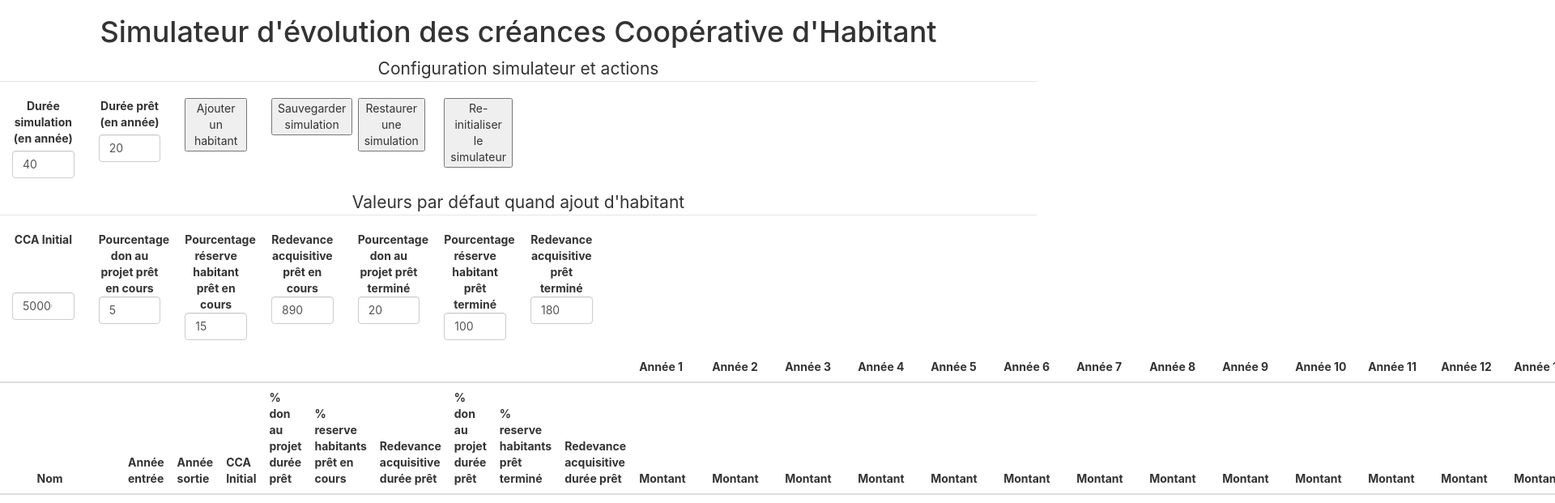
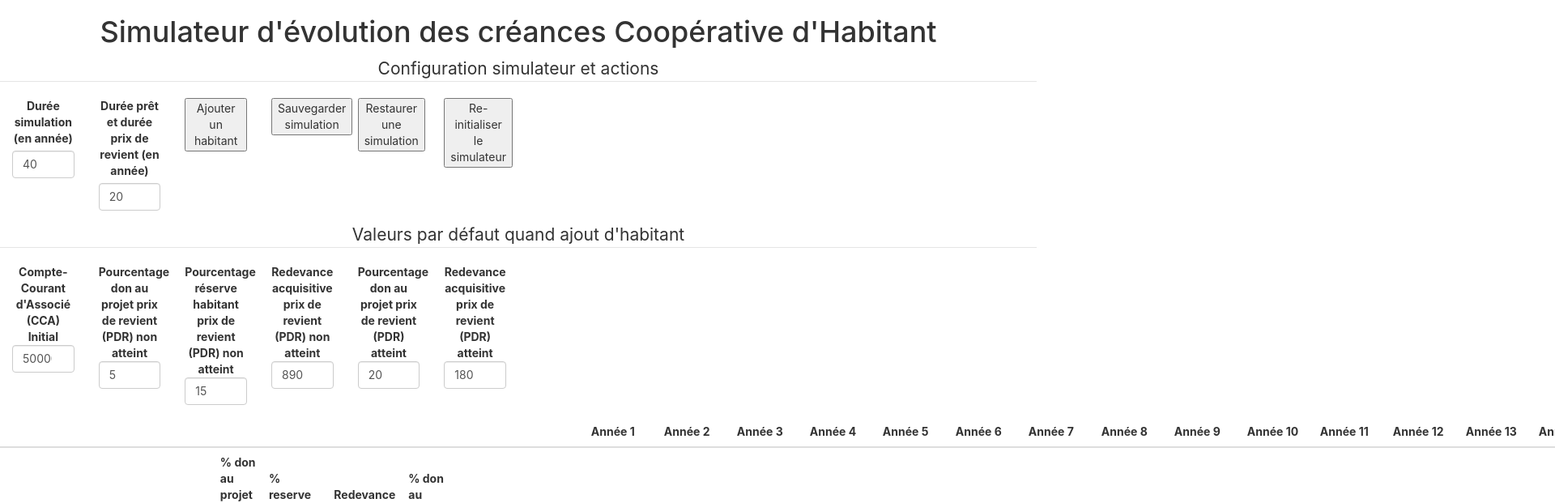
Before and after one commit to filozofer/sch-simulateur, a React (Create React App) app: page / in a window 1280 px wide. Shown: the top 621 px of the page at 81% size, 1920 px wide, since content can reach past the window. Built offline with nearby package versions, Linux system fonts and the light colour scheme.

Commit message:
feat(vocabulaire): tentative clarification + cache d'un paramètre

```diff
--- a/src/App.css
+++ b/src/App.css
@@ -58,7 +58,7 @@
 }
 
 .labelInputDefaultValueHabitant {
-  height: 70px;
+  height: 90px;
 }
 
 .inputError {
--- a/src/App.js
+++ b/src/App.js
@@ -76,7 +76,7 @@ function App() {
           })
           habitant.cca = montantAnneePrecedenteCCA + montantAcquisCetteAnneeEnCCA
 
-          // Simulation ajout montant reserve habitant
+          // Simulation ajout montant reserve habitant (une fois le prêt terminée, l'ensemble de la redevance acquisitive va à la réserve habitant)
           let pourcentageReserveHabitants = annee <= dureePret ? habitant.pourcentageReserveHabitantPretEnCours : habitant.pourcentageReserveHabitantPretTermine
           let montantAjouterCetteAnneeParCetHabitant = montantPreterCetteAnnee * pourcentageReserveHabitants / 100;
           montantAjouterCetteAnneeEnveloppeHabitant += montantAjouterCetteAnneeParCetHabitant
@@ -458,7 +458,7 @@ function App() {
 
               {/* Duree Prêt */}
               <div className={"form-group col-md-1"}>
-                <label>Durée prêt (en année)</label>
+                <label>Durée prêt et durée prix de revient (en année)</label>
                 <input
                   className={(errors.dureeSimulation ? 'inputError' : '') + ' form-control'}
                   type="number"
@@ -511,7 +511,7 @@ function App() {
 
               {/* CCA Initial */}
               <div className={"form-group col-md-1"}>
-                <label className={'labelInputDefaultValueHabitant'}>CCA Initial</label>
+                <label className={'labelInputDefaultValueHabitant'}>Compte-Courant d'Associé (CCA) Initial</label>
                 <input
                   className={(errors.ccaInitialParDefaut ? 'inputError' : '') + ' form-control'}
                   type="number"
@@ -522,9 +522,9 @@ function App() {
                 />
               </div>
 
-              {/* Pourcentage don au projet prêt en cours */}
+              {/* Pourcentage don au projet prix de revient (PDR) non atteint */}
               <div className={"form-group col-md-1"}>
-                <label className={'labelInputDefaultValueHabitant'}>Pourcentage don au projet prêt en cours</label>
+                <label className={'labelInputDefaultValueHabitant'}>Pourcentage don au projet prix de revient (PDR) non atteint</label>
                 <input
                   className={(errors.pourcentageDonProjetPretEnCoursParDefaut ? 'inputError' : '') + ' form-control'}
                   type="number"
@@ -535,9 +535,9 @@ function App() {
                 />
               </div>
 
-              {/* Pourcentage réserve habitant prêt en cours */}
+              {/* Pourcentage réserve habitant prix de revient (PDR) non atteint */}
               <div className={"form-group col-md-1"}>
-                <label className={'labelInputDefaultValueHabitant'}>Pourcentage réserve habitant prêt en cours</label>
+                <label className={'labelInputDefaultValueHabitant'}>Pourcentage réserve habitant prix de revient (PDR) non atteint</label>
                 <input
                   className={(errors.pourcentageReserveHabitantPretEnCoursParDefaut ? 'inputError' : '') + ' form-control'}
                   type="number"
@@ -548,9 +548,9 @@ function App() {
                 />
               </div>
 
-              {/* Redevance acquisitive prêt en cours */}
+              {/* Redevance acquisitive prix de revient (PDR) non atteint */}
               <div className={"form-group col-md-1"}>
-                <label className={'labelInputDefaultValueHabitant'}>Redevance acquisitive prêt en cours</label>
+                <label className={'labelInputDefaultValueHabitant'}>Redevance acquisitive prix de revient (PDR) non atteint</label>
                 <input
                   className={(errors.redevanceAcquisitivePretEnCoursParDefaut ? 'inputError' : '') + ' form-control'}
                   type="number"
@@ -561,9 +561,9 @@ function App() {
                 />
               </div>
 
-              {/* Pourcentage don au projet prêt terminé */}
+              {/* Pourcentage don au projet prix de revient (PDR) atteint */}
               <div className={"form-group col-md-1"}>
-                <label className={'labelInputDefaultValueHabitant'}>Pourcentage don au projet prêt terminé</label>
+                <label className={'labelInputDefaultValueHabitant'}>Pourcentage don au projet prix de revient (PDR) atteint</label>
                 <input
                   className={(errors.pourcentageDonProjetPretTermineParDefaut ? 'inputError' : '') + ' form-control'}
                   type="number"
@@ -575,7 +575,12 @@ function App() {
               </div>
 
               {/* Pourcentage réserve habitant prêt terminé */}
-              <div className={"form-group col-md-1"}>
+              {/*
+                  Est-ce qu'il existe des cas où après avoir remboursé le pret, ce n'est pas 100% de la redevance acquisitive
+                  qui va dans la réserve départs habitants ?
+                  Pour le moment je cache de l'affichage, la valeur reste donc 100% dans tout les cas (valeur par défaut)
+              */}
+              {/*<div className={"form-group col-md-1"}>
                 <label className={'labelInputDefaultValueHabitant'}>Pourcentage réserve habitant prêt terminé</label>
                 <input
                   className={(errors.pourcentageReserveHabitantPretTermineParDefaut ? 'inputError' : '') + ' form-control'}
@@ -585,11 +590,11 @@ function App() {
                   onBlur={handleSubmit}
                   value={values.pourcentageReserveHabitantPretTermineParDefaut}
                 />
-              </div>
+              </div>*/}
 
-              {/* Redevance acquisitive prêt terminé */}
+              {/* Redevance acquisitive prix de revient (PDR) atteint */}
               <div className={"form-group col-md-1"}>
-                <label className={'labelInputDefaultValueHabitant'}>Redevance acquisitive prêt terminé</label>
+                <label className={'labelInputDefaultValueHabitant'}>Redevance acquisitive prix de revient (PDR) atteint</label>
                 <input
                   className={(errors.redevanceAcquisitivePretTermineParDefaut ? 'inputError' : '') + ' form-control'}
                   type="number"
@@ -623,12 +628,12 @@ function App() {
             <th>Année entrée</th>
             <th>Année sortie</th>
             <th>CCA Initial</th>
-            <th>% don au projet durée prêt</th>
-            <th>% reserve habitants prêt en cours</th>
-            <th>Redevance acquisitive durée prêt</th>
-            <th>% don au projet durée prêt</th>
-            <th>% reserve habitants prêt terminé</th>
-            <th>Redevance acquisitive durée prêt</th>
+            <th>% don au projet PDR non atteint</th>
+            <th>% reserve habitants PDR non atteint</th>
+            <th>Redevance acquisitive PDR non atteint</th>
+            <th>% don au projet PDR atteint</th>
+            {/*<th>% reserve habitants prêt terminé</th>*/}
+            <th>Redevance acquisitive PDR atteint</th>
             {simulationReserveHabitants.map(simulationAnnee => (
               <th key={simulationAnnee.annee}>Montant</th>
             ))}
@@ -640,8 +645,8 @@ function App() {
 
           {/* Evolution enveloppe habitant */}
           <tr>
-            <th colSpan={2} className={'stickyColumn firstColumn'}>Enveloppe habitant</th>
-            <th colSpan={9}> </th>
+            <th colSpan={3} className={'stickyColumn firstColumn'}>Réserve départs habitants</th>
+            <th colSpan={8}> </th>
             {simulationReserveHabitants.map(simulationAnnee => (
               <td
                 key={simulationAnnee.annee}
@@ -763,7 +768,7 @@ function App() {
                       onBlur={handleSubmit}
                     />
                   </th>
-                  <th>
+                  {/*<th>
                     <input
                       className={(errors.pourcentageReserveHabitantPretTermine ? 'inputError' : '') + ' form-control tableInlineInput'}
                       type={'number'}
@@ -772,7 +777,7 @@ function App() {
                       onChange={handleChange}
                       onBlur={handleSubmit}
                     />
-                  </th>
+                  </th>*/}
                   <th>
                     <input
                       className={(errors.redevanceAcquisitivePretTermine ? 'inputError' : '') + ' form-control tableInlineInput'}
@@ -817,7 +822,7 @@ function App() {
             <div className="modal-dialog" role="document">
               <div className="modal-content">
                 <div className="modal-header">
-                  <h5 className="modal-title">Détail réserve habitant année {detailsAnneeReserveHabitant.annee}</h5>
+                  <h5 className="modal-title">Détail réserve départs habitants année {detailsAnneeReserveHabitant.annee}</h5>
                 </div>
                 <div className="modal-body modalEnveloppeHabitant">
                   <table>
```
